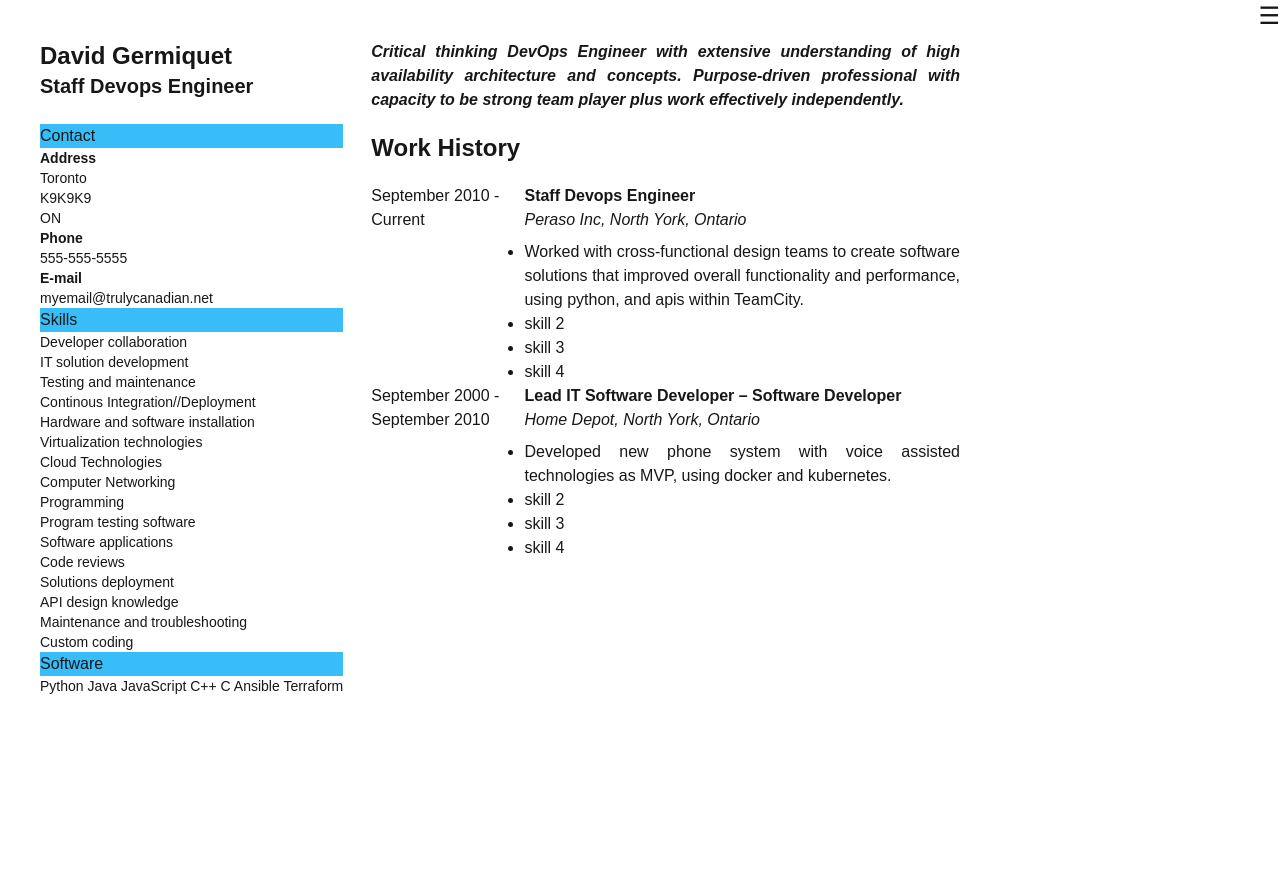
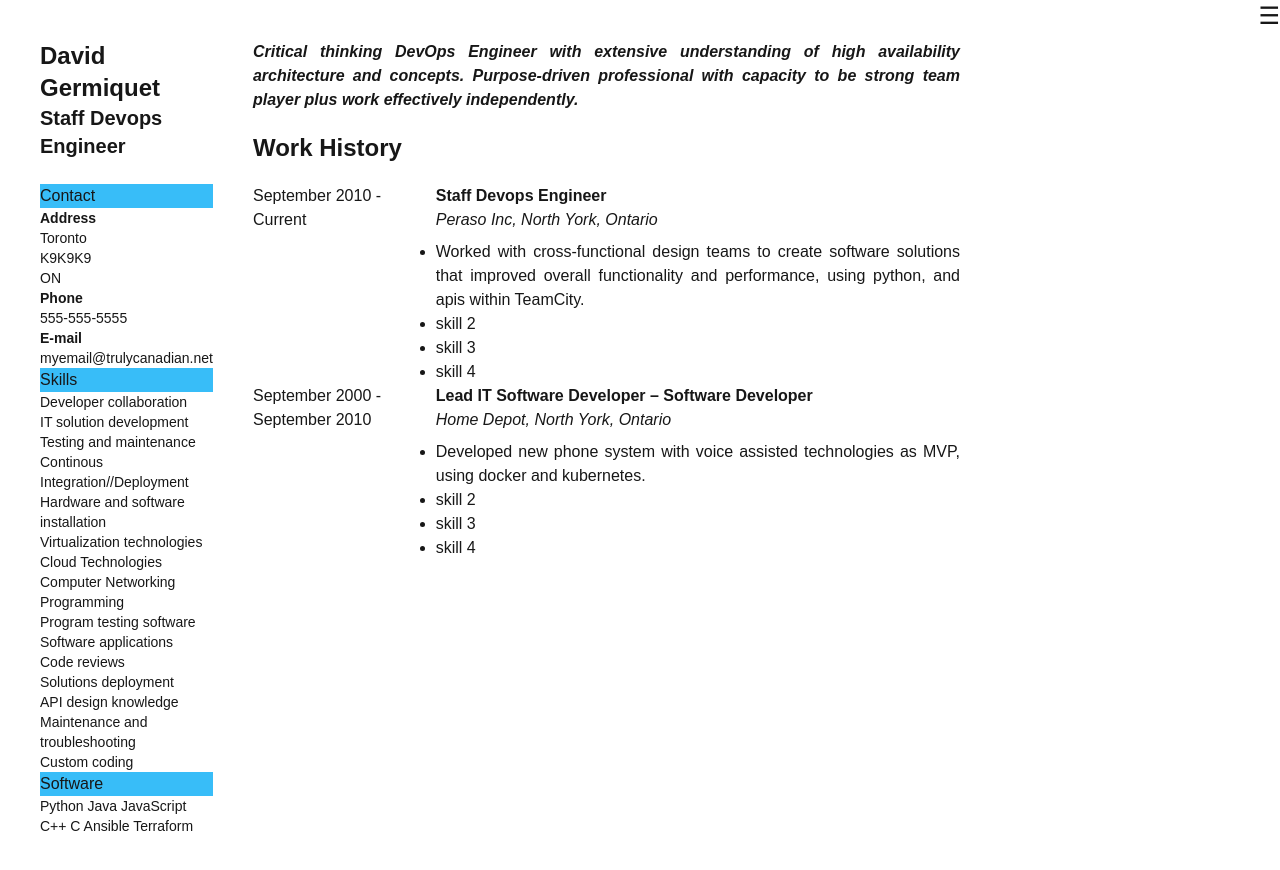
Before and after one commit to davegermiquet/typescriptresumeexample, a Next.js app: page /resume in a window 1280 px wide. Shown: the top 870 px of the page. Before the commit the page ends 800 px from the top, so only its background shows below. Built offline with nearby package versions, Linux system fonts and the light colour scheme.

Commit message:
Fixed some formatting for the left hand side

```diff
--- a/app/_components/jobexperience.tsx
+++ b/app/_components/jobexperience.tsx
@@ -59,9 +59,9 @@ async function JobExperience() {
     const softwareSkills = data['softwareSkills']
     const softwareItems = softwareSkills.map((softwareSkill:string,index:number) =><span key={index}>{softwareSkill} </span>  );
 
-  return( <div>
+  return( <div className="">
                 <h3 className="text-base bg-sky-400"> Software </h3>
-                  <p className="text-sm">
+                <p className="text-sm text-wrap" >
                   {softwareItems}
                   </p>
                   </div>)
--- a/app/resume/page.tsx
+++ b/app/resume/page.tsx
@@ -9,8 +9,8 @@ export default  function resume() {
     return (
       <div className="div_main">
         <main className="main_class">
-            <div className="flex-none lg:flex lg:flex-row mr-20 md:mr-40 ml-5  mt-10">
-              <div className="flex-none lg:flex lg:flex-col text-left pl-5 pr-7 mb-10">
+            <div className="flex-none lg:flex lg:flex-row mr-20 md:mr-40 ml-5 mt-10">
+              <div className="flex-none lg:flex-[20%] lg:flex-col  text-left pl-5 mb-10 mr-10">
               <div className="">
                <Contact/>
                   <ListSkills/>
```
